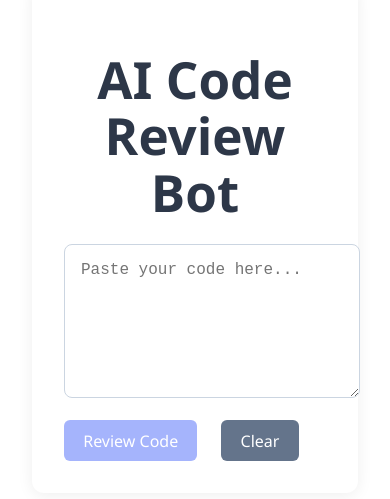
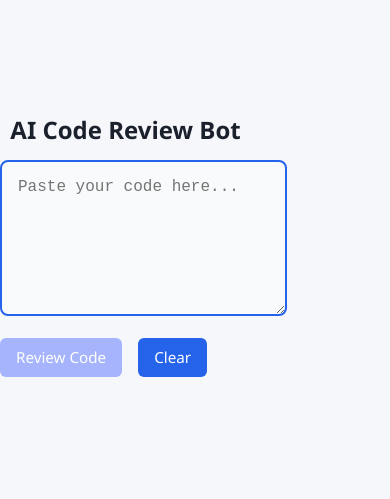
Before and after one commit to AJchowdary/CODE-REVIEW-BOT, a React (Vite) app in the folder client/: page / in a window 390 px wide. Shown: the part 183-682 px from the top of the page. Built offline with nearby package versions, Linux system fonts and the light colour scheme.

Commit message:
Update App.css

```diff
--- a/client/src/App.css
+++ b/client/src/App.css
@@ -5,35 +5,56 @@
   padding: 0;
 }
 
-div {
+.container {
   max-width: 600px;
   margin: 2rem auto;
   background: #fff;
   border-radius: 12px;
   box-shadow: 0 2px 16px rgba(0,0,0,0.07);
   padding: 2rem;
+  display: flex;
+  flex-direction: column;
+  gap: 1.5rem;
 }
 
 h1 {
   text-align: center;
-  color: #2d3748;
-  margin-bottom: 1.5rem;
+  color: #1a202c;
+  margin-bottom: 1rem;
+  font-size: 2rem;
+}
+
+.review-form {
+  display: flex;
+  flex-direction: column;
+  gap: 1rem;
 }
 
 textarea {
   width: 100%;
   min-height: 120px;
   padding: 1rem;
-  border: 1px solid #cbd5e1;
+  border: 2px solid #2563eb;
   border-radius: 8px;
   font-size: 1rem;
   margin-bottom: 1rem;
   resize: vertical;
+  background: #f9fafb;
+  color: #222;
+}
+
+textarea:focus {
+  outline: 2px solid #2563eb;
+  background: #fff;
+}
+
+.button-group {
+  display: flex;
+  gap: 1rem;
 }
 
 button {
-  padding: 0.6rem 1.2rem;
-  margin-right: 0.5rem;
+  padding: 0.7rem 1.4rem;
   background: #2563eb;
   color: #fff;
   border: none;
@@ -48,8 +69,9 @@
   cursor: not-allowed;
 }
 
-button:last-child {
-  background: #64748b;
+button.secondary {
+  background: #222;
+  color: #fff;
 }
 
 pre.feedback {
@@ -61,6 +83,7 @@
   color: #1e293b;
   white-space: pre-wrap;
   word-break: break-word;
+  font-size: 1rem;
 }
 
 pre.error {
@@ -72,4 +95,34 @@
   color: #7f1d1d;
   white-space: pre-wrap;
   word-break: break-word;
+  font-size: 1rem;
 }
+
+/* Accessibility: Hide label visually but keep for screen readers */
+.visually-hidden {
+  position: absolute;
+  left: -10000px;
+  top: auto;
+  width: 1px;
+  height: 1px;
+  overflow: hidden;
+}
+
+/* Responsive Design */
+@media (max-width: 700px) {
+  .container {
+    max-width: 95vw;
+    padding: 1rem;
+  }
+  h1 {
+    font-size: 1.5rem;
+  }
+  button {
+    font-size: 0.95rem;
+    padding: 0.6rem 1rem;
+  }
+  pre.feedback, pre.error {
+    font-size: 0.95rem;
+    padding: 0.7rem;
+  }
+}
```
